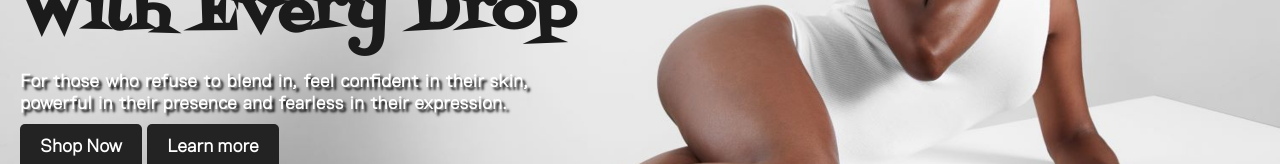
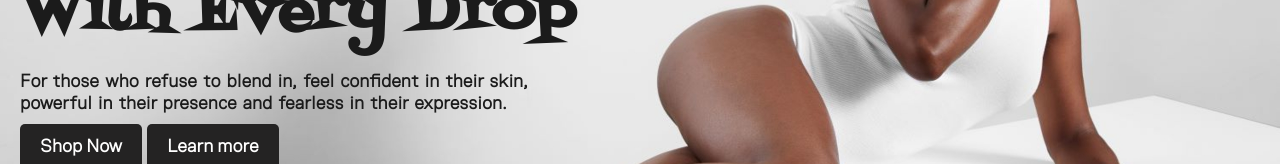
Before and after one commit to Emmanuel1-2/Origins, a React (Vite) app: page / in a window 1280 px wide. Shown: the part 270-434 px from the top of the page. Built offline with nearby package versions, Linux system fonts and the light colour scheme; no server answers; some icons are missing; a web font is replaced by a local one.

Commit message:
Changed second hero text color

```diff
--- a/src/index.css
+++ b/src/index.css
@@ -148,8 +148,7 @@
     word-spacing: 2px;
     width: 80%;
     margin-top: 10px;
-    color: white;
-    text-shadow: 3px 3px 2.5px  black;
+
 }
 .shop-now, .learn-more{
     display: inline-block;
```
